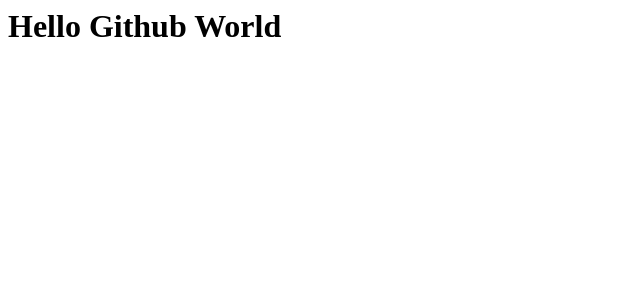
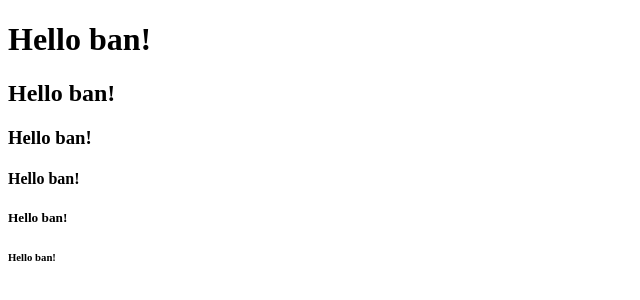
Before and after one commit to junuBan/first, a plain HTML site: page index.html in a window 1280 px wide. Shown: the whole page, without its empty margins (0-640 px from the left). Drawn offline with Linux system fonts and the light colour scheme.

Commit message:
인덱스편집

```diff
--- a/index.html
+++ b/index.html
@@ -1 +1,16 @@
-<h1>Hello Github World</h1>
+<!DOCTYPE html>
+<html lang="en">
+<head>
+    <meta charset="UTF-8">
+    <meta name="viewport" content="width=device-width, initial-scale=1.0">
+    <title>Document</title>
+</head>
+<body>
+    <h1>Hello ban!</h1>
+    <h2>Hello ban!</h2>
+    <h3>Hello ban!</h3>
+    <h4>Hello ban!</h4>
+    <h5>Hello ban!</h5>
+    <h6>Hello ban!</h6>
+</body>
+</html>
```
